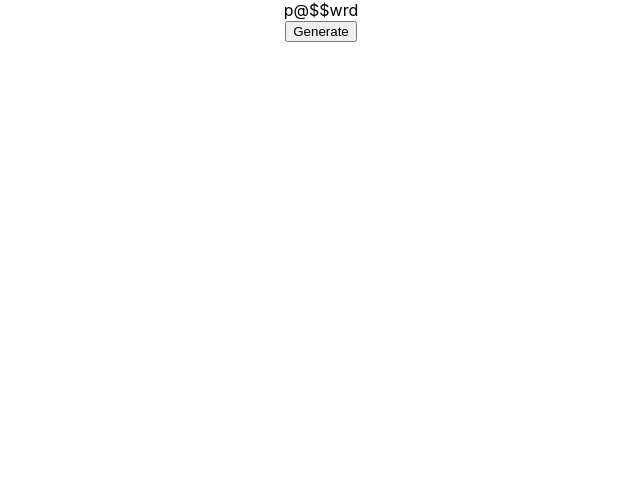
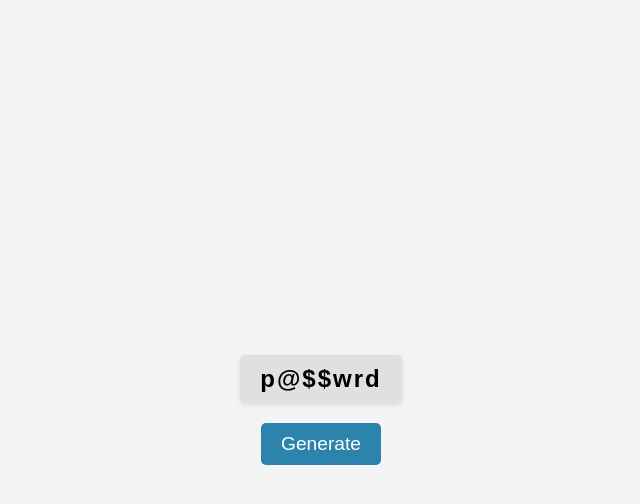
Before and after one commit to fmagana14/Password_tutorial, a React (Create React App) app: page / in a window 1280 px wide. Shown: the top 504 px of the page, without its empty margins (319-959 px from the left). Built offline with nearby package versions, Linux system fonts and the light colour scheme.

Commit message:
added css

```diff
--- a/src/App.css
+++ b/src/App.css
@@ -1,38 +1,45 @@
-.App {
-  text-align: center;
-}
-
-.App-logo {
-  height: 40vmin;
-  pointer-events: none;
-}
-
-@media (prefers-reduced-motion: no-preference) {
-  .App-logo {
-    animation: App-logo-spin infinite 20s linear;
-  }
-}
-
-.App-header {
-  background-color: #282c34;
-  min-height: 100vh;
+/* Centering the password generator */
+.password-container {
   display: flex;
   flex-direction: column;
   align-items: center;
   justify-content: center;
-  font-size: calc(10px + 2vmin);
-  color: white;
+  height: 100vh;
+  background-color: #f4f4f4;
+  font-family: Arial, sans-serif;
 }
 
-.App-link {
-  color: #61dafb;
+/* Styling for the password display */
+.password-display {
+  margin: 20px;
+  padding: 10px 20px;
+  font-size: 1.5rem;
+  font-weight: bold;
+  letter-spacing: 2px;
+  background-color: #e0e0e0;
+  border-radius: 5px;
+  box-shadow: 0 2px 5px rgba(0, 0, 0, 0.1);
 }
 
-@keyframes App-logo-spin {
-  from {
-    transform: rotate(0deg);
-  }
-  to {
-    transform: rotate(360deg);
-  }
+/* Styling for the Generate button */
+.generate-btn {
+  padding: 10px 20px;
+  font-size: 1.2rem;
+  color: white;
+  background-color: #2c84ac;
+  border: none;
+  border-radius: 5px;
+  cursor: pointer;
+  transition: background-color 0.3s ease;
 }
+
+/* Button hover effect */
+.generate-btn:hover {
+  background-color: #236c8f;
+}
+
+/* Title styling */
+h1 {
+  font-size: 2rem;
+  color: #333;
+}
--- a/src/password.js
+++ b/src/password.js
@@ -20,10 +20,10 @@ function Password() {
   const [password, setPassword] = useState('p@$$wrd');
 
   return (
-    <div>
-      <div>{password}</div>
+    <div className="password-container">
+      <div className="password-display">{password}</div>
       <div>
-        <button onClick={() => {
+        <button className="generate-btn" onClick={() => {
           const newPassword = generatePassword(); // Generate a new password
           setPassword(newPassword); // Update the state with the new password
         }}>Generate</button>
```
